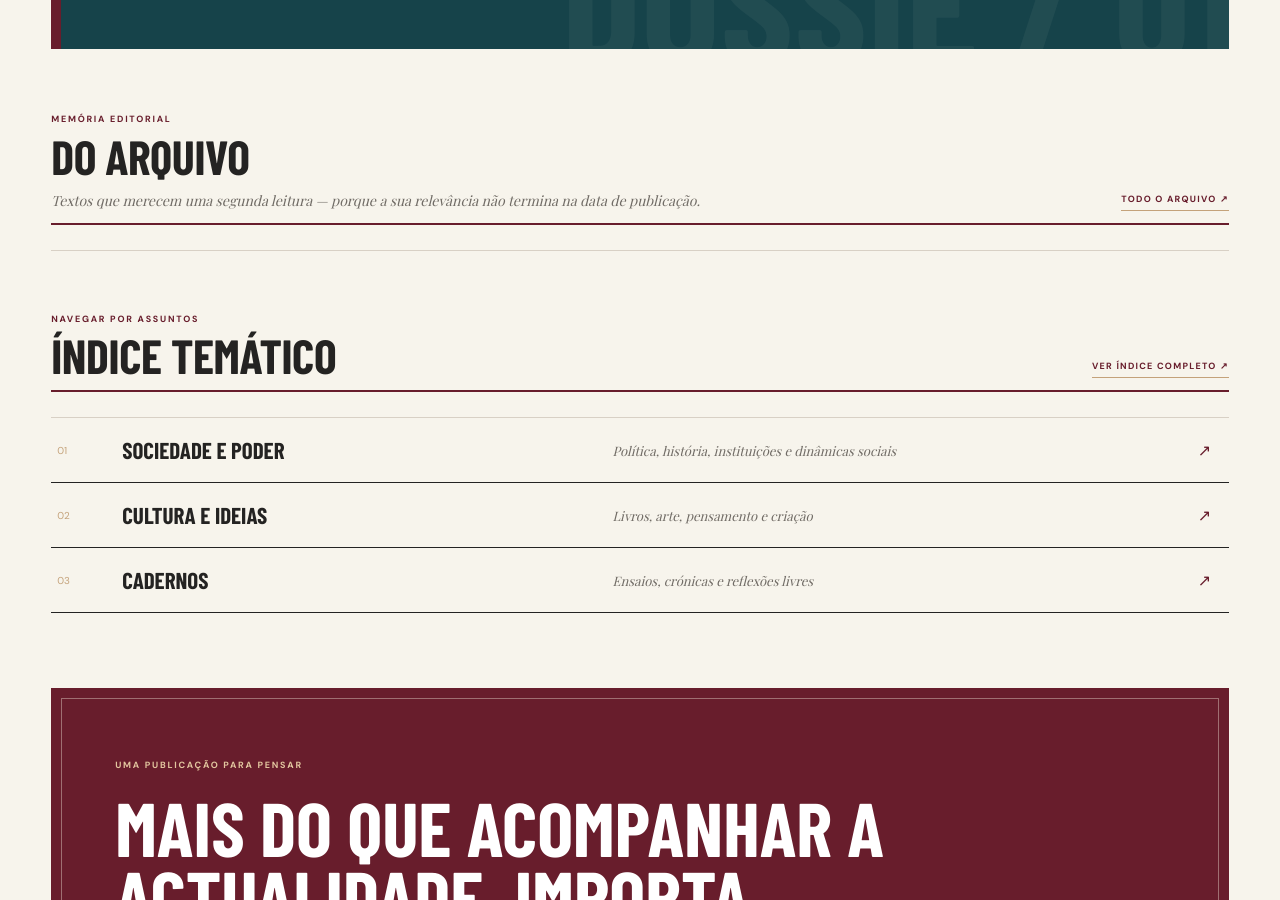
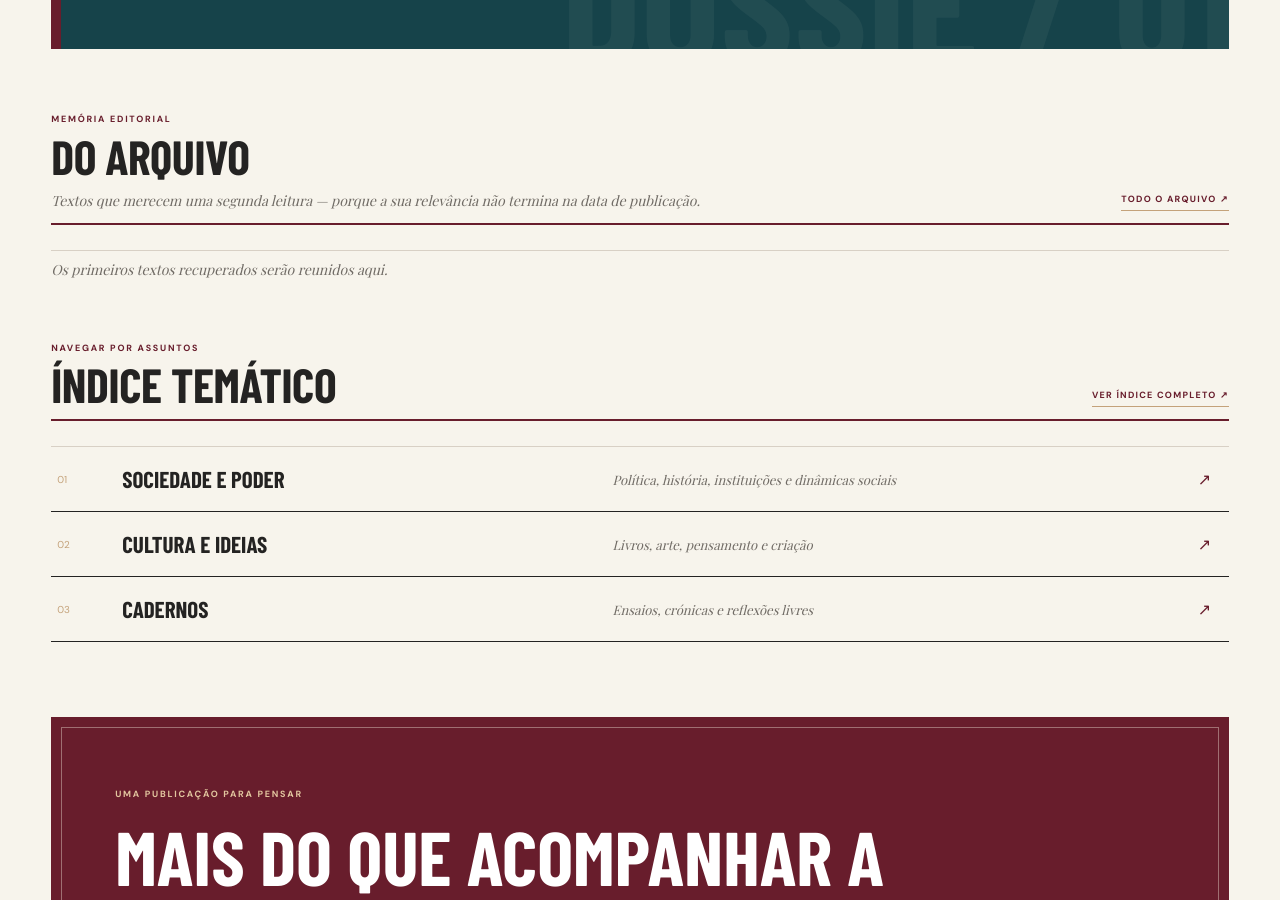
Before and after one commit to gmonteiropolli-design/Margens-da-Polis, a Jekyll site: the page built from index.html, in a window 1280 px wide and 900 px high, scrolled down 1721 px. Built offline with Jekyll 4.4.1, drawn with Linux system fonts in a browser that asks for light colours; some web fonts are replaced; the list of posts is cut into pages by our own code.

Commit message:
Adicionar indicação para arquivo ainda vazio

```diff
--- a/index.html
+++ b/index.html
@@ -62,7 +62,13 @@ description: "Jornal independente de ideias sobre sociedade, poder, cultura, ter
 
 <section class="archive-section">
   <div class="section-heading"><div><span class="section-kicker">MEMÓRIA EDITORIAL</span><h2>Do arquivo</h2><p class="section-intro">Textos que merecem uma segunda leitura — porque a sua relevância não termina na data de publicação.</p></div><a class="heading-link" href="{{ '/arquivo/' | relative_url }}">TODO O ARQUIVO ↗</a></div>
-  <div class="archive-strip">{% for post in archive_posts limit: 3 %}<a href="{{ post.url | relative_url }}"><span>{{ post.date | date: "%Y" }}</span><strong>{{ post.title }}</strong><i>LER ↗</i></a>{% endfor %}</div>
+  <div class="archive-strip">
+    {% if archive_posts.size > 0 %}
+      {% for post in archive_posts limit: 3 %}<a href="{{ post.url | relative_url }}"><span>{{ post.date | date: "%Y" }}</span><strong>{{ post.title }}</strong><i>LER ↗</i></a>{% endfor %}
+    {% else %}
+      <p class="section-intro">Os primeiros textos recuperados serão reunidos aqui.</p>
+    {% endif %}
+  </div>
 </section>
 
 <section class="topics-section">
```
